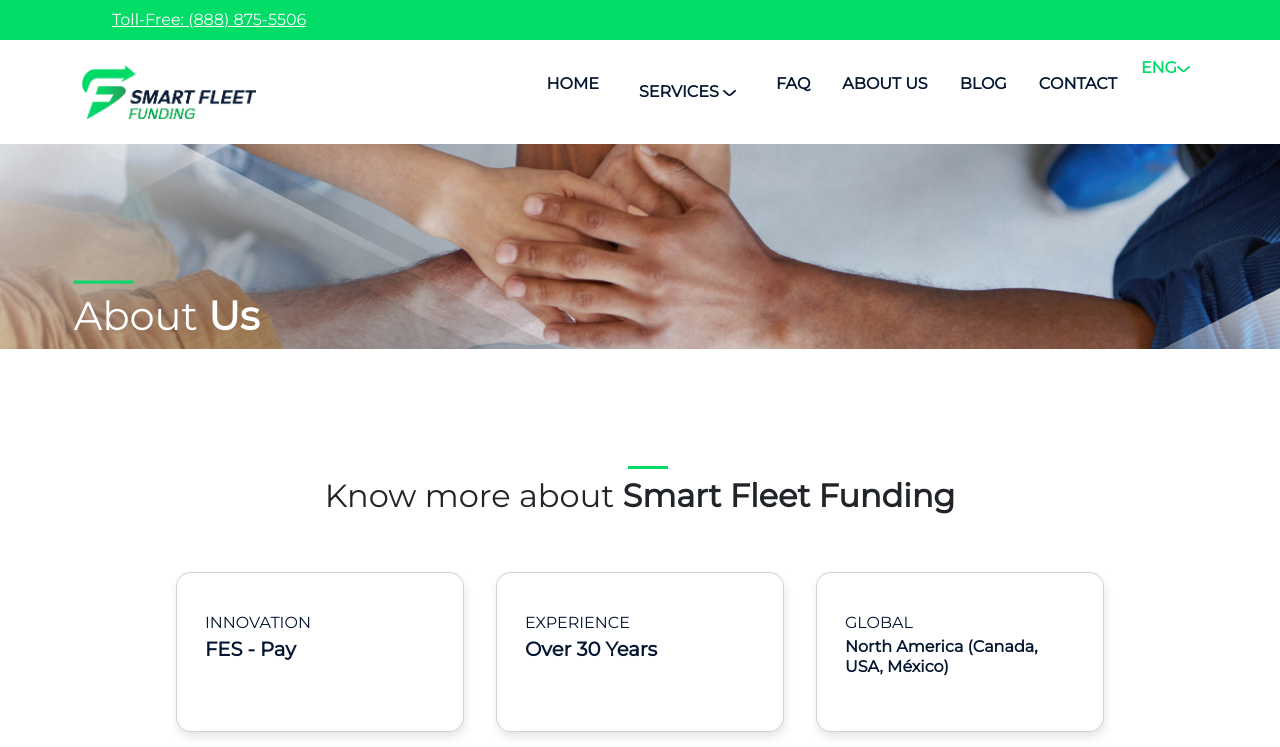
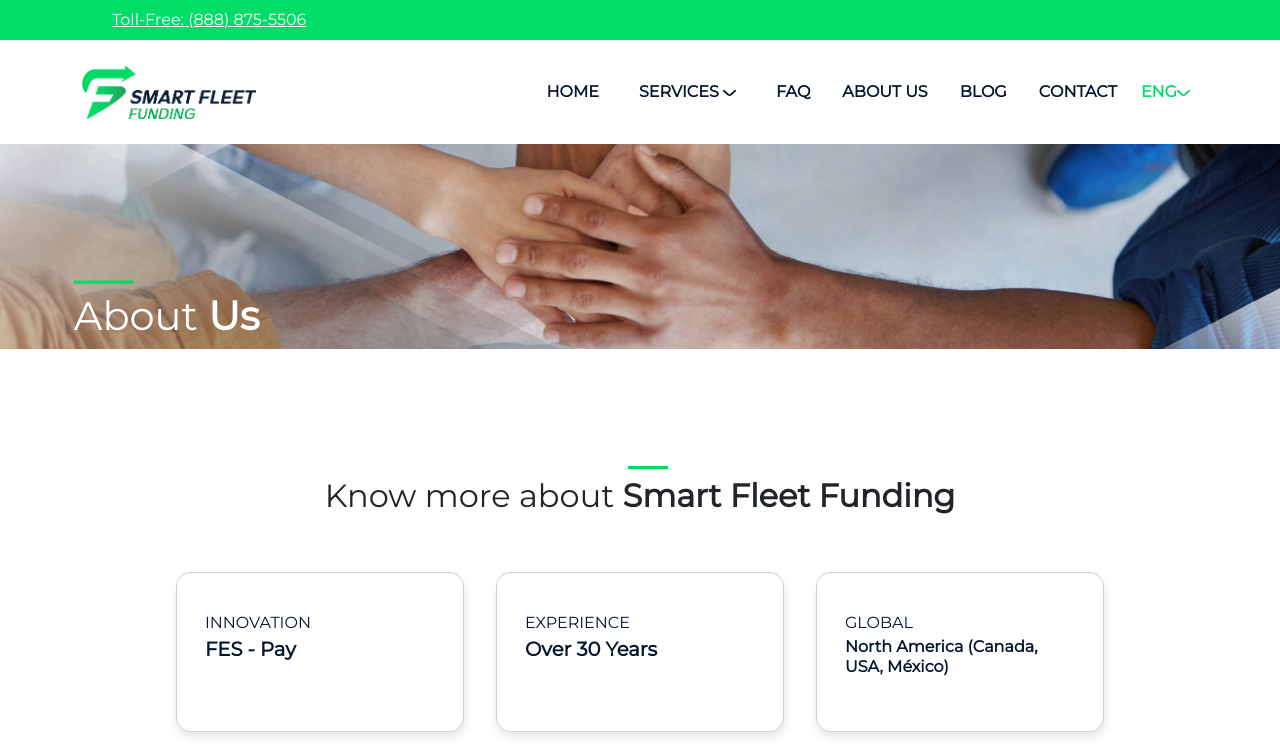
Before and after one commit to Rizwan884/smartfleetfunding-website, a Next.js app: page /about in a window 1280 px wide. Shown: the top 747 px of the page. Built offline with nearby package versions, Linux system fonts and the light colour scheme.

Commit message:
fix dropdown desktop background

```diff
--- a/src/app/styles/globals.css
+++ b/src/app/styles/globals.css
@@ -193,9 +193,12 @@ img {
   min-width: 1rem;
   border: none !important;
 }
-.nav-item-nav .dropdown-menu {
-  border: none !important;
-  background-color: transparent;
+
+@media (max-width: 767px) {
+  .nav-item-nav .dropdown-menu {
+    border: none !important;
+    background-color: transparent;
+  }
 }
 .nav-link.active,
 .nav-link:hover,
--- a/src/components/navbar.tsx
+++ b/src/components/navbar.tsx
@@ -50,7 +50,7 @@ export default function SFFNavbar() {
             />
           </div>
           <Navbar.Collapse id="basic-navbar-nav">
-            <Nav className="ms-auto fw-600 text-start">
+            <Nav className="ms-auto fw-600 text-start align-items-md-center">
               <Nav.Link className="text-dark-blue px-3 py-4 fw-600 " href="/">
                 HOME
               </Nav.Link>
```
